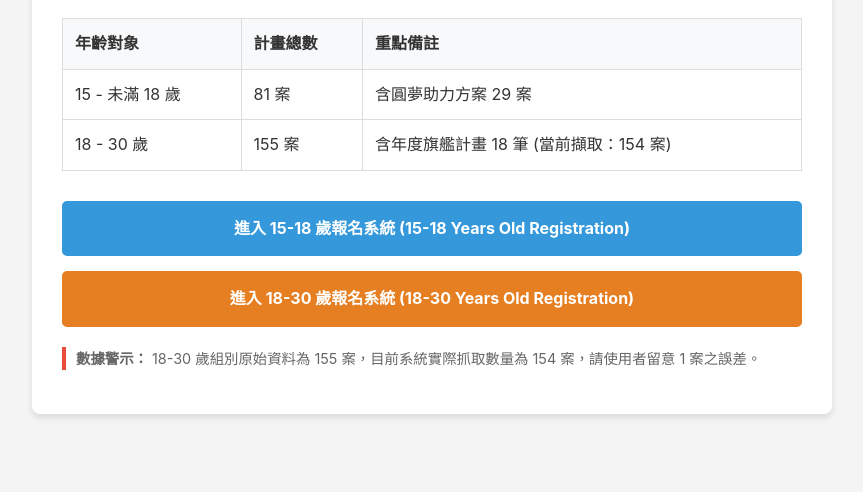
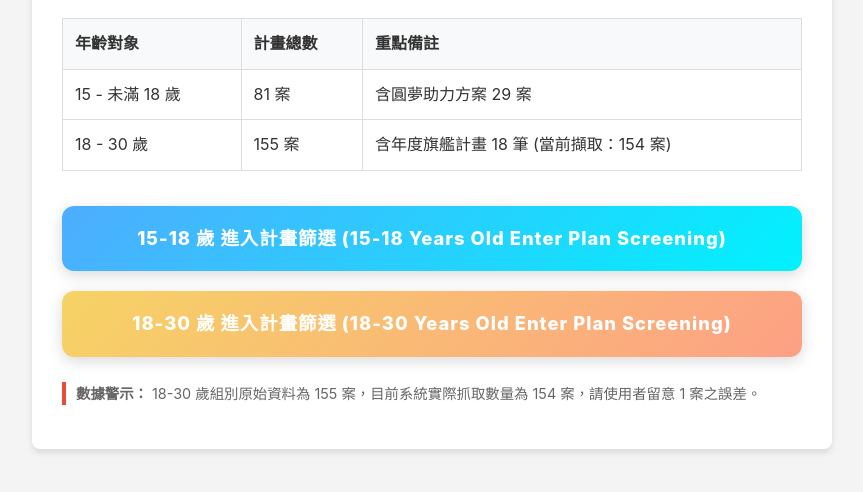
Before and after one commit to issac-sjps/twpathfinder, a plain HTML site: page index.html in a window 1280 px wide. Shown: the part 158-650 px from the top of the page, without its empty margins (208-1071 px from the left). Drawn offline with Linux system fonts and the light colour scheme.

Commit message:
Update index.html

```diff
--- a/index.html
+++ b/index.html
@@ -39,38 +39,49 @@
         .stats-table th {
             background-color: #f8f9fa;
         }
+
+        /* 以下為重新設計的高質感按鈕 CSS (Cascading Style Sheets) 區塊 */
         .button-group {
             display: flex;
             flex-direction: column;
-            gap: 15px;
-            margin-top: 30px;
+            gap: 20px;
+            margin-top: 35px;
         }
         .btn {
             display: block;
-            padding: 15px 25px;
+            padding: 18px 25px;
             text-align: center;
             text-decoration: none;
             color: #fff;
-            border-radius: 5px;
-            font-weight: bold;
-            transition: background-color 0.3s;
+            border-radius: 12px; /* 圓角加大，視覺更柔和現代 */
+            font-weight: 800;
+            font-size: 1.15rem;
+            letter-spacing: 1px;
+            transition: all 0.3s ease; /* 確保所有特效平滑過渡 */
+            border: none;
+            box-shadow: 0 4px 15px rgba(0,0,0,0.15); /* 預設的立體陰影 */
         }
+        /* 15-18歲：使用冷色調科技感漸層 */
         .btn-junior {
-            background-color: #3498db;
+            background: linear-gradient(135deg, #4facfe 0%, #00f2fe 100%);
         }
         .btn-junior:hover {
-            background-color: #2980b9;
+            transform: translateY(-3px); /* 懸停時按鈕上浮 */
+            box-shadow: 0 8px 25px rgba(0, 242, 254, 0.4); /* 懸停時陰影擴大並帶有主題色 */
         }
+        /* 18-30歲：使用暖色調活力感漸層 */
         .btn-senior {
-            background-color: #e67e22;
+            background: linear-gradient(135deg, #f6d365 0%, #fda085 100%);
         }
         .btn-senior:hover {
-            background-color: #d35400;
+            transform: translateY(-3px);
+            box-shadow: 0 8px 25px rgba(253, 160, 133, 0.4);
         }
+
         .note {
             font-size: 0.9em;
             color: #666;
-            margin-top: 20px;
+            margin-top: 25px;
             border-left: 4px solid #e74c3c;
             padding-left: 10px;
         }
@@ -105,10 +116,10 @@
 
     <div class="button-group">
         <a href="https://issac-sjps.github.io/twpathfinder/1517" class="btn btn-junior">
-            進入 15-18 歲報名系統 (15-18 Years Old Registration)
+            15-18 歲 進入計畫篩選 (15-18 Years Old Enter Plan Screening)
         </a>
         <a href="https://issac-sjps.github.io/twpathfinder/1830" class="btn btn-senior">
-            進入 18-30 歲報名系統 (18-30 Years Old Registration)
+            18-30 歲 進入計畫篩選 (18-30 Years Old Enter Plan Screening)
         </a>
     </div>
 
```
